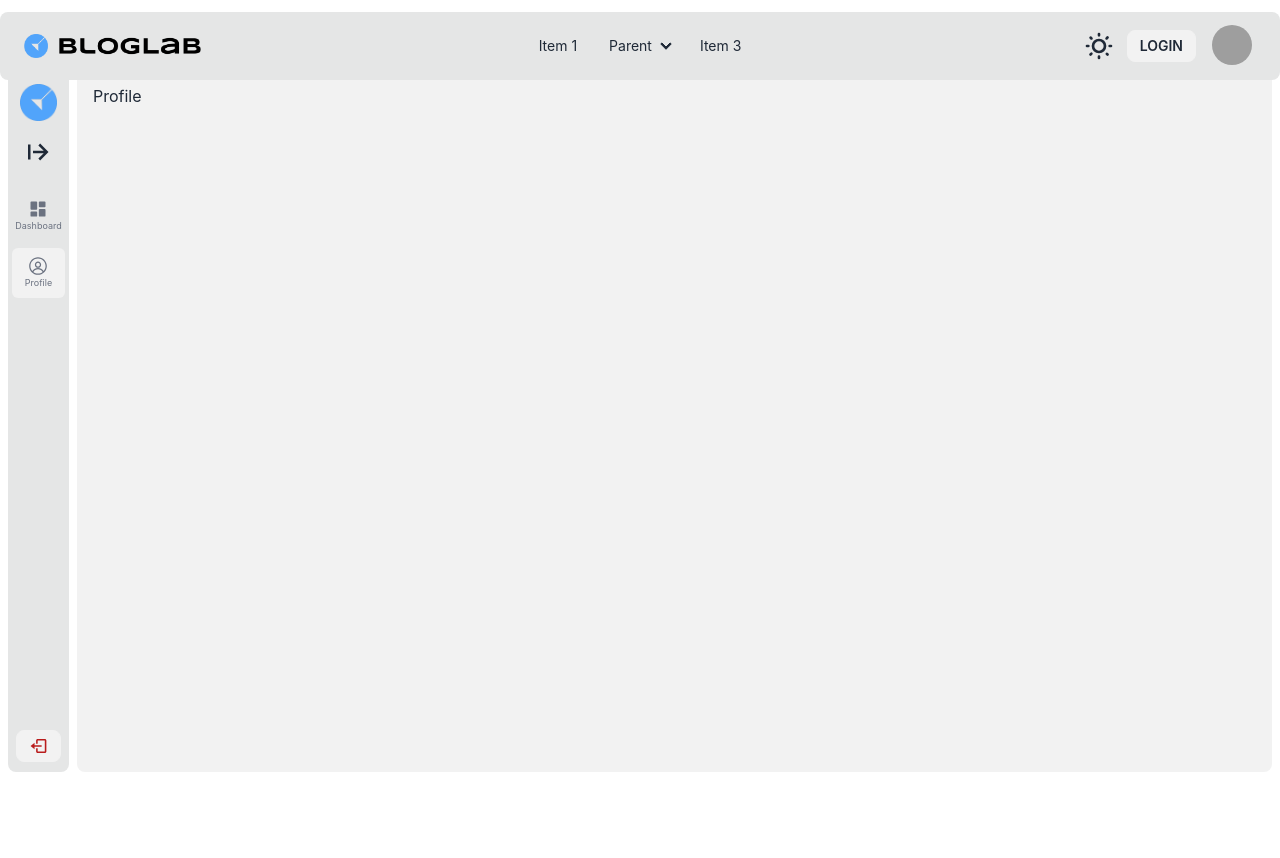
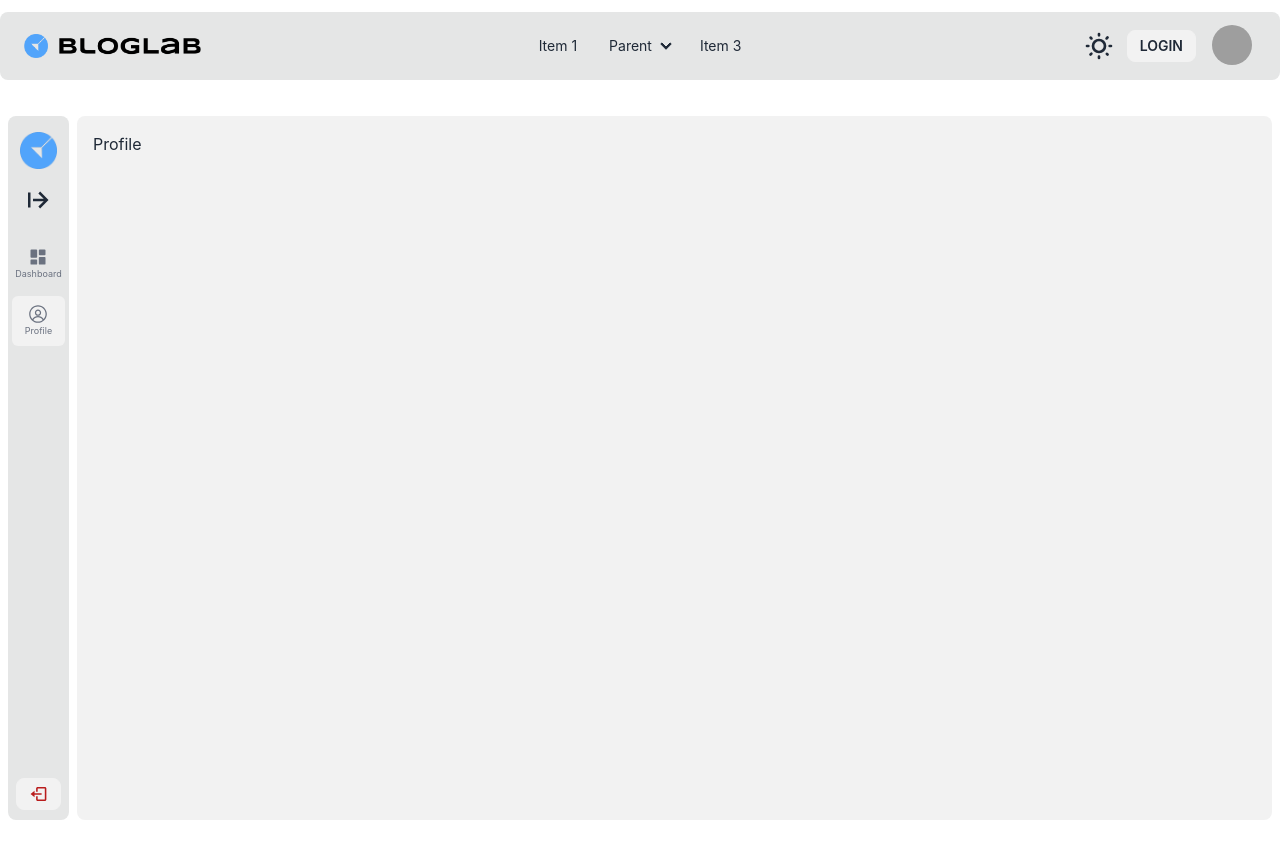
Before and after one commit to mdxshakil/BlogLab-Client, a React (Vite) app: page /dashboard/profile in a window 1280 px wide. Shown: the top 858 px of the page. Before the commit the page ends 800 px from the top, so only its background shows below. Built offline with nearby package versions, Linux system fonts and the light colour scheme; grey boxes are pictures that could not be loaded.

Commit message:
fixed dashboard layout issue

```diff
--- a/src/components/Dashboard/Sidebar.tsx
+++ b/src/components/Dashboard/Sidebar.tsx
@@ -30,7 +30,7 @@
   ];
 
   return (
-    <div className="flex px-2 gap-2">
+    <div className="flex px-2 gap-2 py-12">
       {/* sidebar */}
       <div
         className={`${
--- a/src/components/blogDetails/AskToSignUp.tsx
+++ b/src/components/blogDetails/AskToSignUp.tsx
@@ -11,7 +11,7 @@
         <button className="btn btn-primary btn-sm">Sign up now</button>
         <p>
           Already a member?{" "}
-          <span className="text-primary font-bold cursor-pointer">Sign in</span>{" "}
+          <span className="text-primary font-bold cursor-pointer">Sign in</span>
         </p>
       </div>
     </div>
--- a/src/pages/Home.tsx
+++ b/src/pages/Home.tsx
@@ -6,7 +6,7 @@
   return (
     <div className="pb-12">
       <Carousel />
-      <div className="flex flex-col lg:flex-row gap-6 py-12">
+      <div className="flex flex-col lg:flex-row gap-6">
         <div className="grid grid-cols-1 md:grid-cols-1 lg:grid-cols-1 gap-6 w-full">
           <BlogCard />
           <BlogCard />
```
